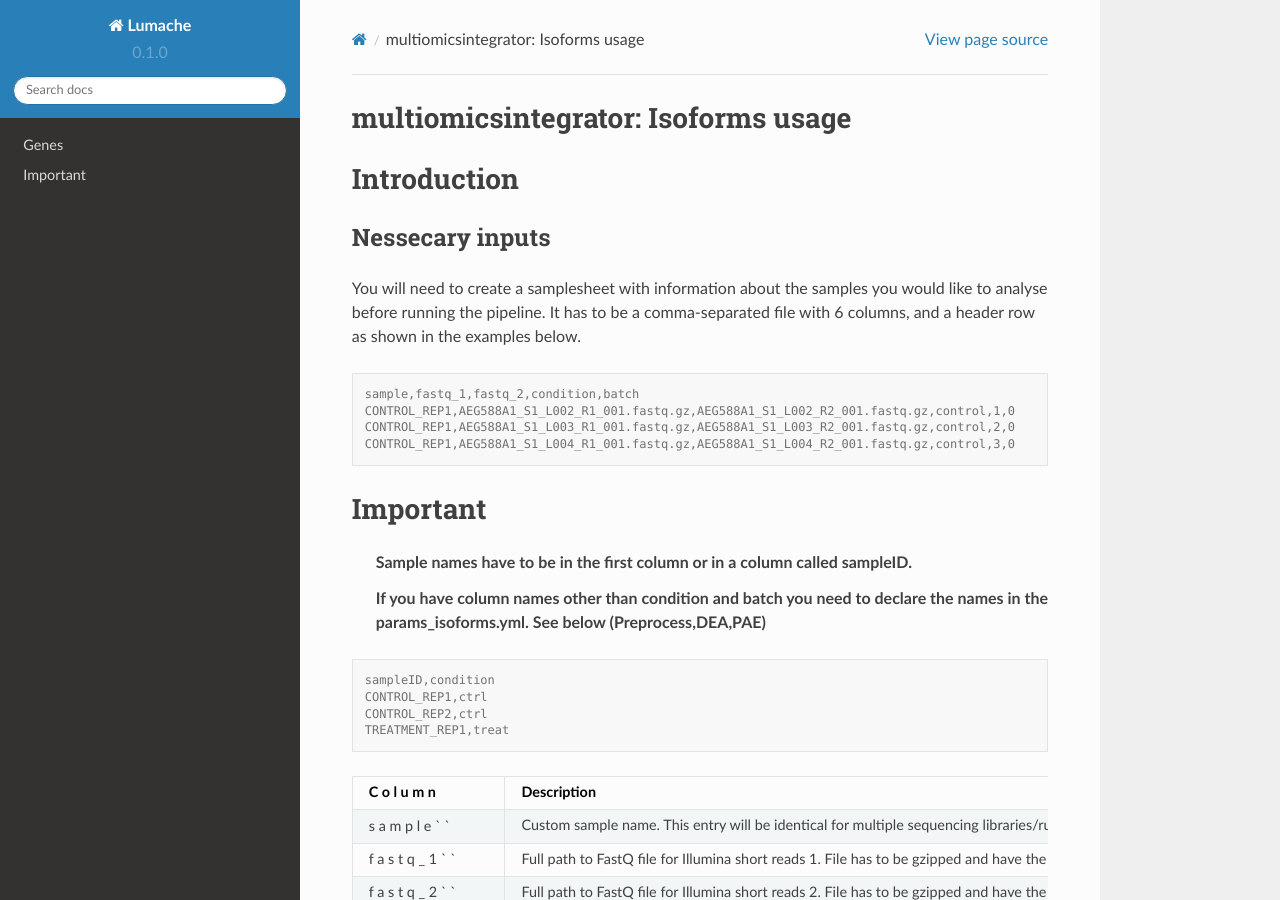
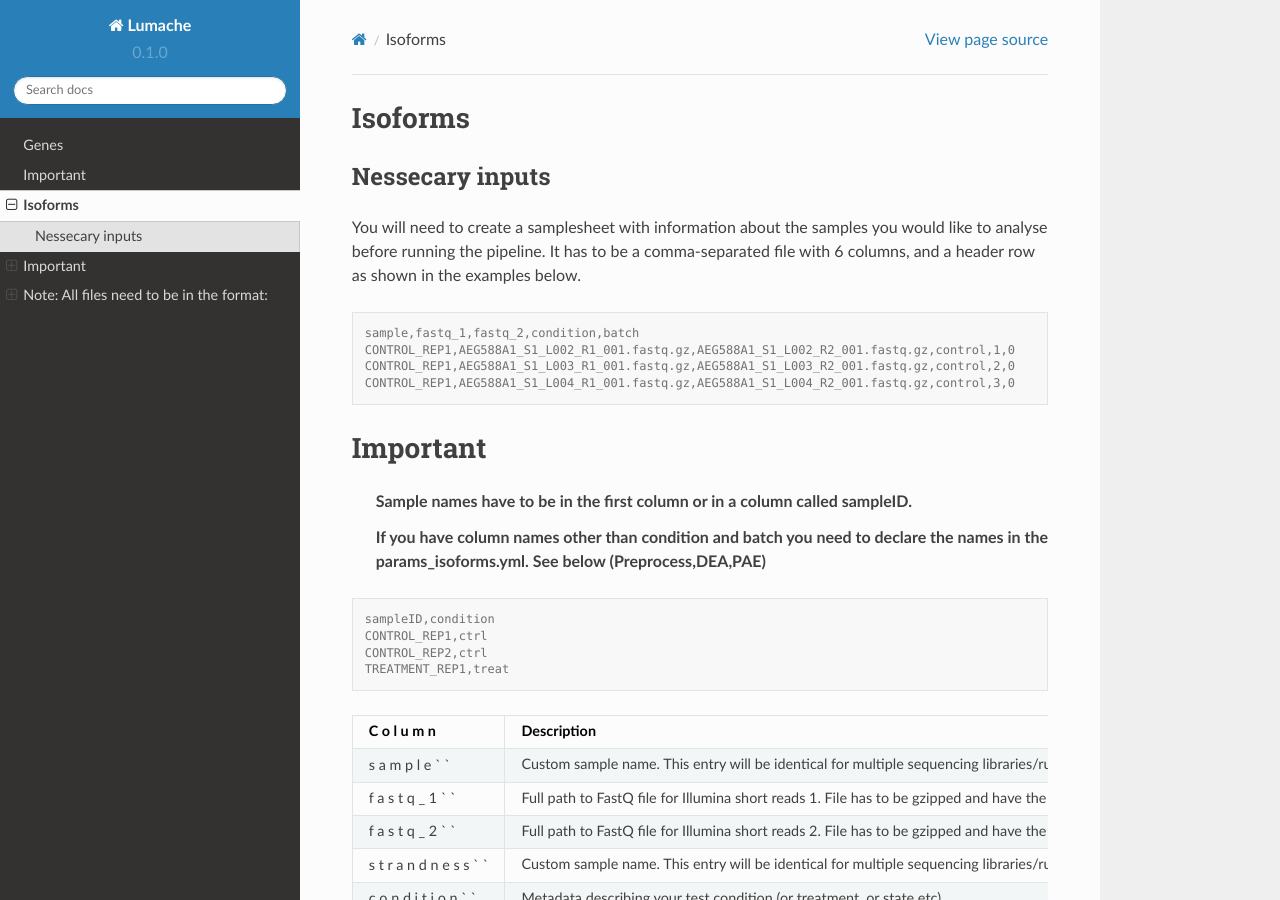
Before and after one commit to Bianca-Pasat/MOI, a Sphinx documentation site: the page built from docs/source/isoforms.rst, in a window 1280 px wide and 900 px high. Built offline with Sphinx 7.4.7 and the Read the Docs theme 2.0.0, drawn with Linux system fonts in a browser that asks for light colours; pages that are not in the unit, such as notebooks, are missing from menus.

Commit message:
Update and rename Isoforms.rst to isoforms.rst

```diff
--- a/docs/source/Isoforms.rst
+++ b/docs/source/isoforms.rst
@@ -1,12 +1,6 @@
-multiomicsintegrator: Isoforms usage
-====================================
+Isoforms
+========
 
-Introduction
-============
-
-.. raw:: html
-
-   <!-- TODO nf-core: Add documentation about anything specific to running your pipeline. For general topics, please point to (and add to) the main nf-core website. -->
 
 Nessecary inputs
 ----------------
```
